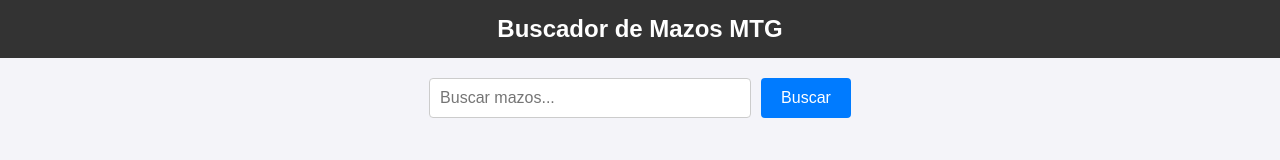
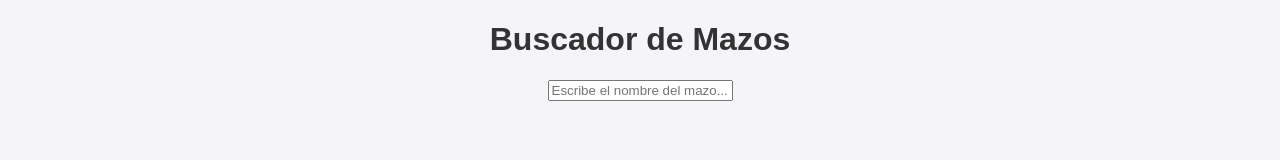
Before and after one commit to Hustea/TrabajoFinal_LM, a plain HTML site: page mazos.html in a window 1280 px wide. Drawn offline with Linux system fonts and the light colour scheme.

Commit message:
Update mazos.html

```diff
--- a/mazos.html
+++ b/mazos.html
@@ -1,24 +1,17 @@
 <!DOCTYPE html>
-<html lang="es">
+<html lang="en">
 <head>
-    <meta charset="UTF-8">
-    <meta name="viewport" content="width=device-width, initial-scale=1.0">
-    <title>Buscador de Mazos MTG</title>
-    <link rel="stylesheet" href="styles-mazos.css">
+  <meta charset="UTF-8">
+  <meta name="viewport" content="width=device-width, initial-scale=1.0">
+  <title>Buscar Mazos</title>
+  <link rel="stylesheet" href="styles-mazos.css">
 </head>
 <body>
-    <header>
-        <h1>Buscador de Mazos MTG</h1>
-    </header>
-    <main>
-        <section class="search-container">
-            <input type="text" id="search-input" placeholder="Buscar mazos..." />
-            <button id="search-button">Buscar</button>
-        </section>
-        <section id="results-container" class="results-container">
-            <!-- Resultados de la búsqueda aparecerán aquí -->
-        </section>
-    </main>
-    <script src="mazos.js"></script>
+  <div class="mazos-container">
+    <h1>Buscador de Mazos</h1>
+    <input type="text" id="searchBar" placeholder="Escribe el nombre del mazo...">
+    <div id="mazosResultados" class="resultados-contenedor"></div>
+  </div>
+  <script src="mazos.js"></script>
 </body>
 </html>
```
